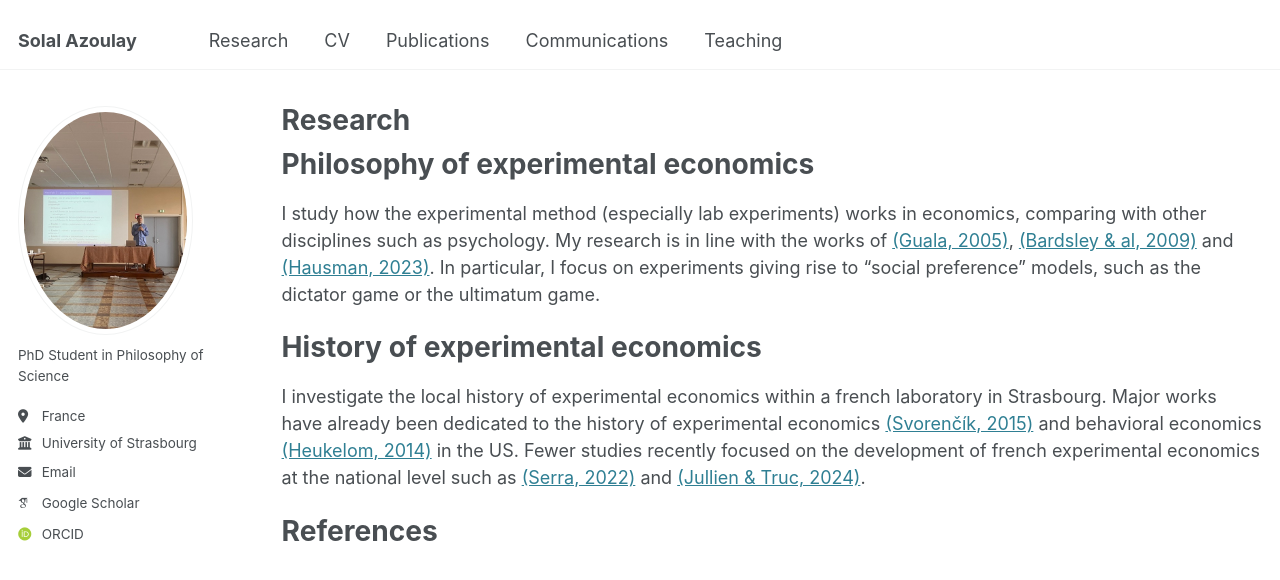
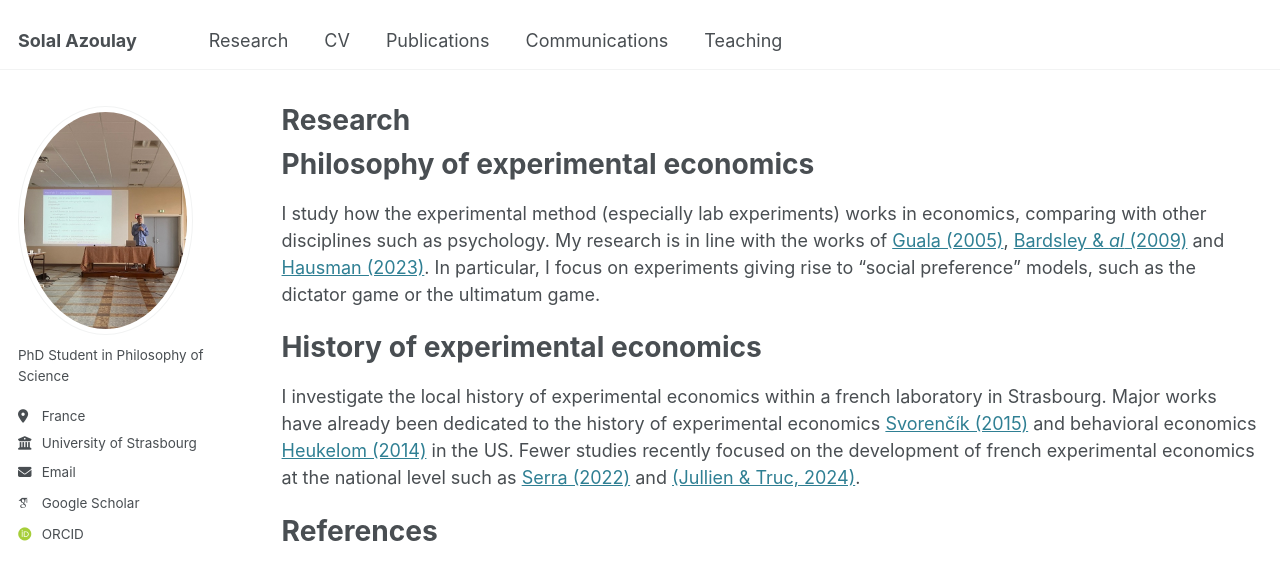
Before and after one commit to solal-azoulay/solal-azoulay.github.io, a Jekyll site: the page built from _pages/research.md, in a window 1280 px wide. Shown: the top 580 px of the page. Built offline with Jekyll 4.4.1, drawn with Linux system fonts in a browser that asks for light colours; some web fonts are replaced.

```diff
--- a/_pages/research.md
+++ b/_pages/research.md
@@ -10,12 +10,12 @@ redirect_from:
 Philosophy of experimental economics
 =========
 
-I study how the experimental method (especially lab experiments) works in economics, comparing with other disciplines such as psychology. My research is in line with the works of [(Guala, 2005)](https://www.cambridge.org/core/books/methodology-of-experimental-economics/1333D78666AE8C93062FB80AF0A41CCC), [(Bardsley & al, 2009)](https://press.princeton.edu/books/hardcover/9780691124797/experimental-economics) and [(Hausman, 2023)](https://www.cambridge.org/core/books/inexact-and-separate-science-of-economics/D72C7ED18808BB691895934A9881740B). In particular, I focus on experiments giving rise to "social preference" models, such as the dictator game or the ultimatum game.
+I study how the experimental method (especially lab experiments) works in economics, comparing with other disciplines such as psychology. My research is in line with the works of [Guala (2005)](https://www.cambridge.org/core/books/methodology-of-experimental-economics/1333D78666AE8C93062FB80AF0A41CCC), [Bardsley & *al* (2009)](https://press.princeton.edu/books/hardcover/9780691124797/experimental-economics) and [Hausman (2023)](https://www.cambridge.org/core/books/inexact-and-separate-science-of-economics/D72C7ED18808BB691895934A9881740B). In particular, I focus on experiments giving rise to "social preference" models, such as the dictator game or the ultimatum game.
 
 History of experimental economics
 ==========
 
-I investigate the local history of experimental economics within a french laboratory in Strasbourg. Major works have already been dedicated to the history of experimental economics [(Svorenčík, 2015)](https://papers.ssrn.com/sol3/papers.cfm?abstract_id=2560026) and behavioral economics [(Heukelom, 2014)](https://www.cambridge.org/core/books/abs/behavioral-economics/behavioral-economics-a-history/5FA5BE1B3DD59A52BC0BBDD347026BE2) in the US. Fewer studies recently focused on the development of french experimental economics at the national level such as [(Serra, 2022)](https://www.pulm.fr/index.php/default/la-revolution-experimentale-en-economie-numerique.html) and [(Jullien & Truc, 2024)](https://www.tandfonline.com/doi/full/10.1080/09672567.2024.2415000).
+I investigate the local history of experimental economics within a french laboratory in Strasbourg. Major works have already been dedicated to the history of experimental economics [Svorenčík (2015)](https://papers.ssrn.com/sol3/papers.cfm?abstract_id=2560026) and behavioral economics [Heukelom (2014)](https://www.cambridge.org/core/books/abs/behavioral-economics/behavioral-economics-a-history/5FA5BE1B3DD59A52BC0BBDD347026BE2) in the US. Fewer studies recently focused on the development of french experimental economics at the national level such as [Serra (2022)](https://www.pulm.fr/index.php/default/la-revolution-experimentale-en-economie-numerique.html) and [(Jullien & Truc, 2024)](https://www.tandfonline.com/doi/full/10.1080/09672567.2024.2415000).
 
 References
 ========
```
